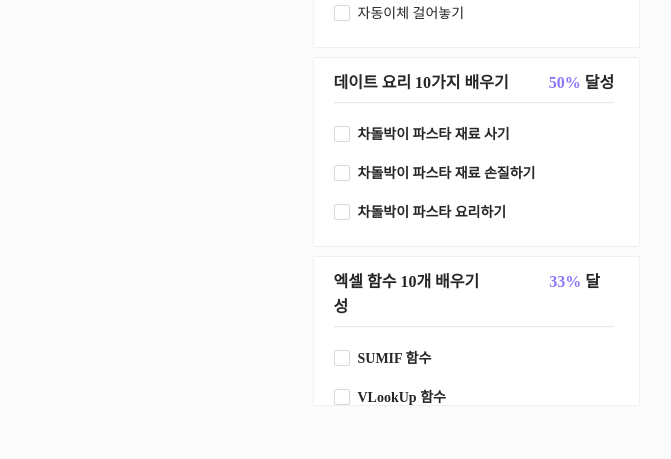
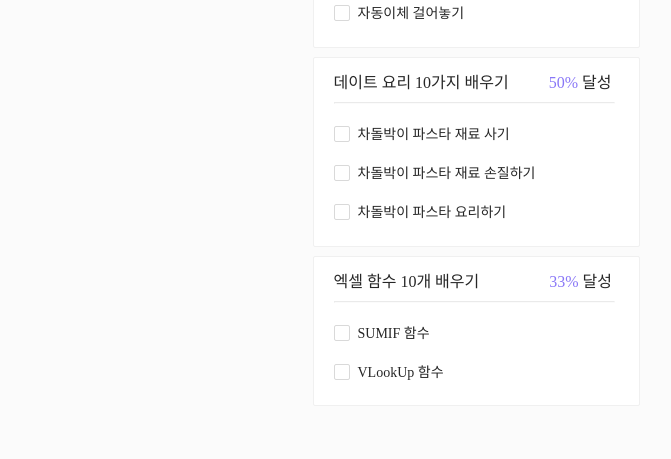
Before and after one commit to Parksy-00/MyPlanIt_Front, a React (Create React App) app: page /main in a window 1280 px wide. Shown: the part 270-729 px from the top of the page, without its empty margins (164-835 px from the left). Built offline with nearby package versions, Linux system fonts and the light colour scheme; a web font is replaced by a local one.

Commit message:
design fix

```diff
--- a/src/components/todoplan/todoplan.components.jsx
+++ b/src/components/todoplan/todoplan.components.jsx
@@ -125,9 +125,7 @@ function TodoPlan() {
       </Card>
       <Card style={{ width: 327, height: 190, marginTop: 9 }}>
         <span style={{ display: "flex" }}>
-          <span
-            style={{ marginTop: "2px", fontWeight: "bold", fontSize: "16px" }}
-          >
+          <span style={{ marginTop: "2px", fontSize: "16px" }}>
             <span>데이트 요리 10가지 배우기</span>
             <span
               style={{
@@ -141,19 +139,19 @@ function TodoPlan() {
         <hr style={{ opacity: 0.2 }} />
         <div style={{ display: "flex", flexDirection: "column" }}>
           <Checkbox
-            style={{ marginLeft: 0, marginTop: 12, fontWeight: "bold" }}
+            style={{ marginLeft: 0, marginTop: 12 }}
             onChange={onChange}
           >
             차돌박이 파스타 재료 사기
           </Checkbox>
           <Checkbox
-            style={{ marginLeft: 0, marginTop: 16, fontWeight: "bold" }}
+            style={{ marginLeft: 0, marginTop: 16 }}
             onChange={onChange}
           >
             차돌박이 파스타 재료 손질하기
           </Checkbox>
           <Checkbox
-            style={{ marginLeft: 0, marginTop: 16, fontWeight: "bold" }}
+            style={{ marginLeft: 0, marginTop: 16 }}
             onChange={onChange}
           >
             차돌박이 파스타 요리하기
@@ -162,9 +160,7 @@ function TodoPlan() {
       </Card>
       <Card style={{ width: 327, height: 150, marginTop: 9 }}>
         <span style={{ display: "flex" }}>
-          <span
-            style={{ marginTop: "2px", fontWeight: "bold", fontSize: "16px" }}
-          >
+          <span style={{ marginTop: "2px", fontSize: "16px" }}>
             <span>엑셀 함수 10개 배우기</span>
             <span style={{ marginLeft: 70 }}>
               <span style={{ color: "#8977F7" }}>33%</span> 달성
@@ -174,13 +170,13 @@ function TodoPlan() {
         <hr style={{ opacity: 0.2 }} />
         <div style={{ display: "flex", flexDirection: "column" }}>
           <Checkbox
-            style={{ marginLeft: 0, marginTop: 12, fontWeight: "bold" }}
+            style={{ marginLeft: 0, marginTop: 12 }}
             onChange={onChange}
           >
             SUMIF 함수
           </Checkbox>
           <Checkbox
-            style={{ marginLeft: 0, marginTop: 16, fontWeight: "bold" }}
+            style={{ marginLeft: 0, marginTop: 16 }}
             onChange={onChange}
           >
             VLookUp 함수
```
